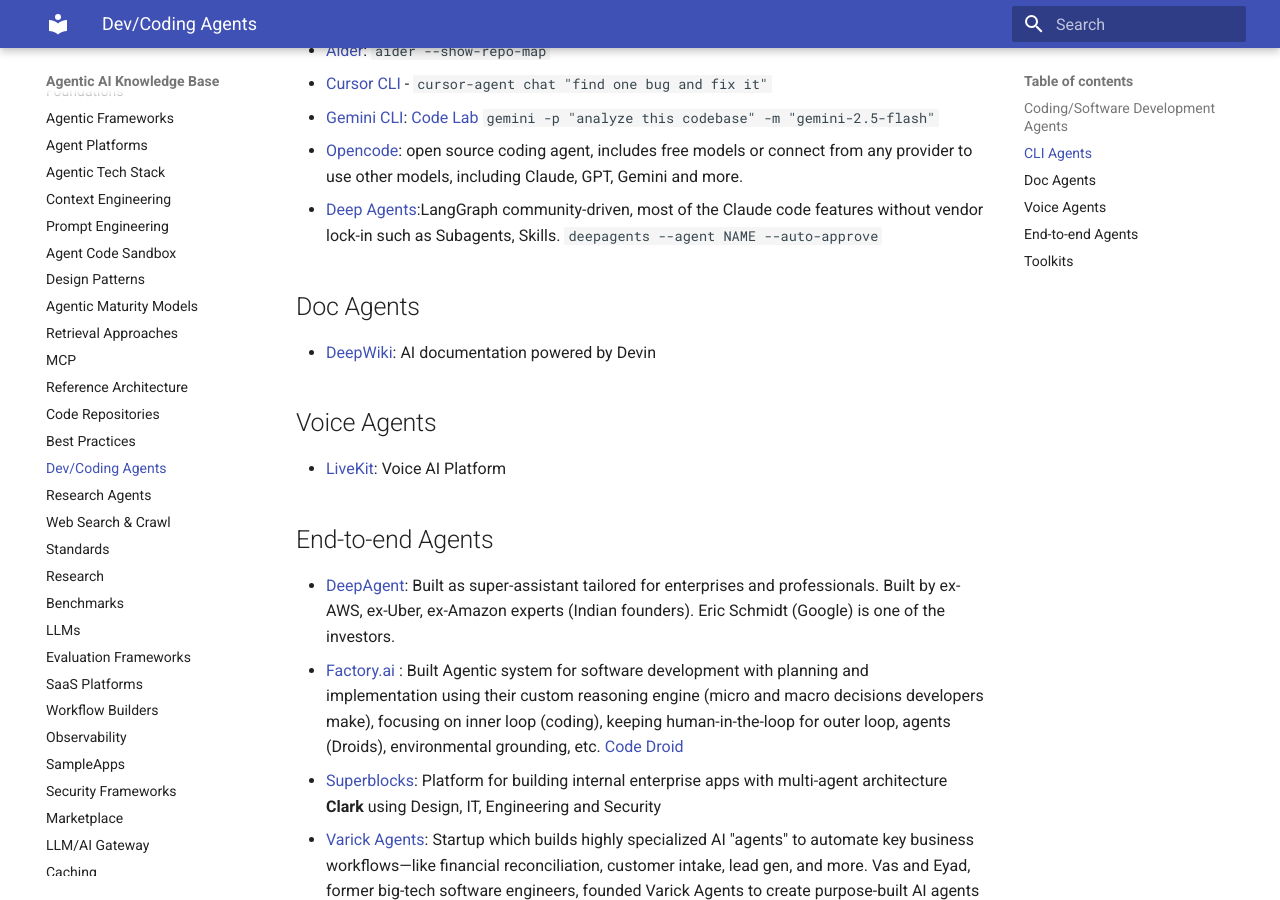
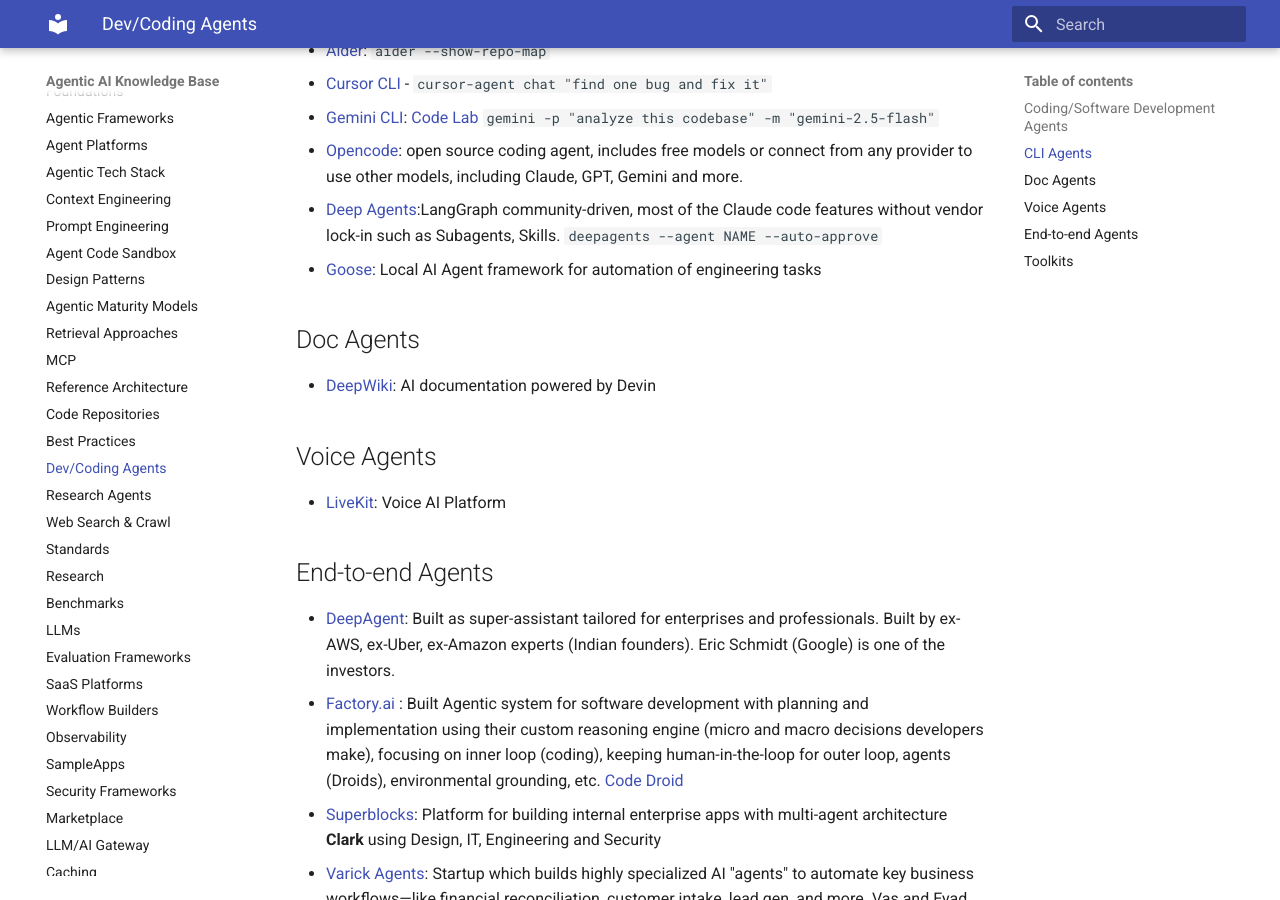
Before and after one commit to ankurkumarz/agentic-ai-knowledge-base, an MkDocs documentation site: the page built from docs/DevAgents/Readme.md, in a window 1280 px wide and 900 px high, scrolled down 756 px. Built offline with MkDocs 1.6.1 and Material for MkDocs 9.7.7, drawn with Linux system fonts in a browser that asks for light colours.

Commit message:
Update Readme.md with Goose

````diff
--- a/docs/DevAgents/Readme.md
+++ b/docs/DevAgents/Readme.md
@@ -21,6 +21,7 @@
 - [Opencode](https://opencode.ai/): open source coding agent, includes free models or connect from any provider to
 use other models, including Claude, GPT, Gemini and more.
 - [Deep Agents](https://docs.langchain.com/oss/python/deepagents/cli#cli-commands):LangGraph community-driven, most of the Claude code features without vendor lock-in such as Subagents, Skills. ``` deepagents --agent NAME --auto-approve```
+- [Goose](https://block.github.io/goose/): Local AI Agent framework for automation of engineering tasks
 
 ## Doc Agents
 
````
